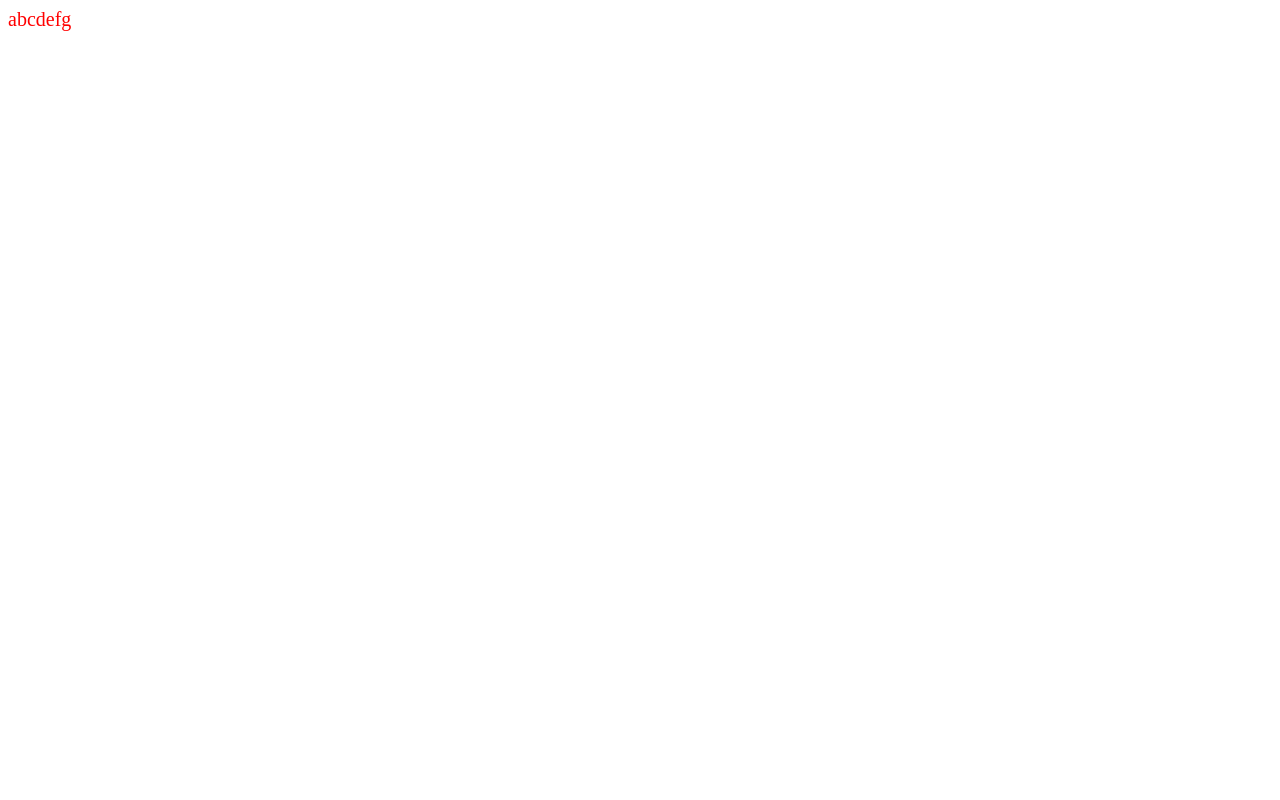
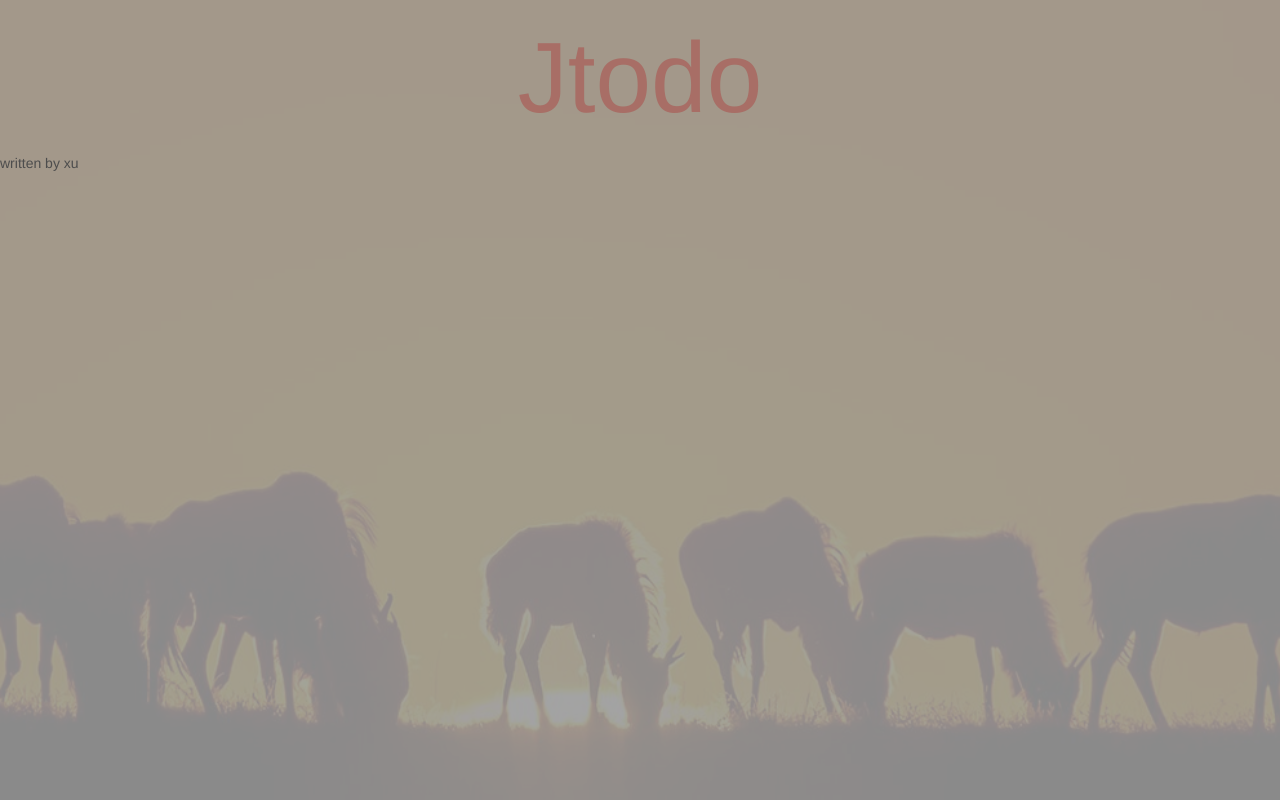
Before and after one commit to Lacrimosazero/vue-ssr, a Vue app: page / in a window 1280 px wide. Built offline with nearby package versions, Linux system fonts and the light colour scheme; the HTML template or start-up script is replaced by a standard one.

Commit message:
实现todo应用的界面1

```diff
--- a/package.json
+++ b/package.json
@@ -11,6 +11,8 @@
   "author": "",
   "license": "ISC",
   "dependencies": {
+    "babel-core": "^6.26.3",
+    "babel-loader": "^7.1.5",
     "cross-env": "^7.0.2",
     "css-loader": "^3.5.2",
     "html-webpack-plugin": "^4.2.0",
--- a/src/app.vue
+++ b/src/app.vue
@@ -1,21 +1,40 @@
 <template>
-    <div id="test">
-        {{text}}
+    <!-- template内只能有一个div节点 -->
+    <div id="app">
+        <div id="cover"></div>
+        <Header></Header>
+        <Footer></Footer>
     </div>
 </template>
 
 <script>
+import Header from './todo/header.vue'
+import Footer from './todo/footer.jsx'
 export default {
-    data(){
-        return{
-            text:'abcdefg'
-        }
+    components:{
+        Header,
+        Footer
     }
 }
 </script>
 
-<style>
-    #test{
-        color: red;
-    }
+<style lang="stylus" scoped>
+//scoped指里面的样式只在这个组件内生效
+#app{
+  position absolute
+  left 0
+  right 0
+  top 0
+  bottom 0
+}
+#cover{
+  position absolute
+  left 0
+  top 0
+  right 0
+  bottom 0
+  background-color #999
+  opacity .9
+  z-index -1
+}
 </style>
--- /dev/null
+++ b/src/assets/styles/global.styl
@@ -0,0 +1,15 @@
+html, body{
+  margin 0
+  padding 0
+  width 100%
+  height 100%
+}
+body{
+  background-image: url('../images/bg.jpeg')
+  background-size: cover
+  background-position: center;
+  font: 14px 'Helvetica Neue', Helvetica, Arial, sans-serif;
+  color: #4d4d4d;
+  font-smoothing: antialiased;
+  font-weight: 300;
+}
--- a/src/index.js
+++ b/src/index.js
@@ -1,8 +1,7 @@
 import Vue from 'vue';
 import App from './app.vue';
-import './assets/styles/test.css'
-import './assets/styles/test-stylus.styl'
-import './assets/images/bg.jpeg'
+
+import './assets/styles/global.styl';
 
 const root=document.createElement('div');
 document.body.appendChild(root);
--- /dev/null
+++ b/src/todo/footer.jsx
@@ -0,0 +1,14 @@
+export default{
+    data(){
+        return{
+            author:'xu'
+        }
+    },
+    render(){
+        return(
+            <div id="footer">
+                <span>written by {this.author}</span>
+            </div>
+        )
+    }
+}
--- /dev/null
+++ b/src/todo/header.vue
@@ -0,0 +1,17 @@
+<template>
+    <header class="main-header">
+        <h1>Jtodo</h1>
+    </header>
+</template>
+
+<style lang="stylus" scoped>
+.main-header{
+  text-align center
+  h1{
+    font-size 100px
+    color: rgba(175, 47, 47, 0.4)
+    font-weight 100
+    margin 20px
+  }
+}
+</style>
```
Also changed, not shown: src/todo/item.vue (added), src/todo/tabs.vue (added), src/todo/todo.vue (added).
